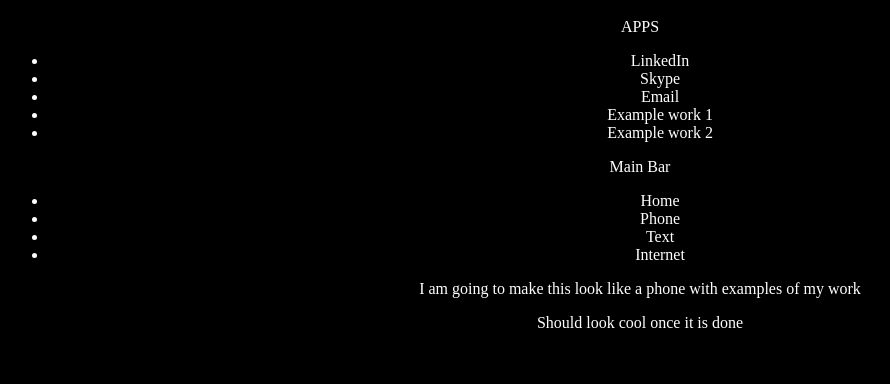
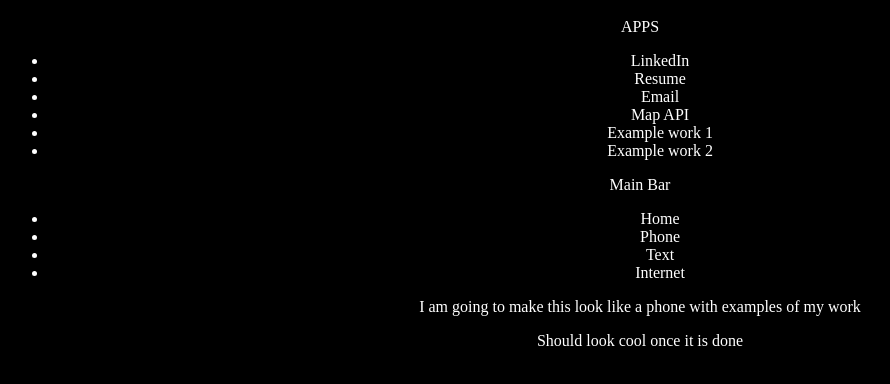
Before and after one commit to Smcland/test, a plain HTML site: page index.html in a window 1280 px wide. Shown: the part 48-432 px from the top of the page, without its empty margins (0-890 px from the left). Drawn offline with Linux system fonts and the light colour scheme.

Commit message:
More Ideas
add resume

```diff
--- a/index.html
+++ b/index.html
@@ -10,8 +10,9 @@
     <p>APPS</p>
     <ul>
       <li>LinkedIn</li>
-      <li>Skype</li>
+      <li>Resume</li>
       <li>Email</li>
+      <li>Map API</li>
       <li>Example work 1</li>
       <li>Example work 2</li>
     </ul>
```
